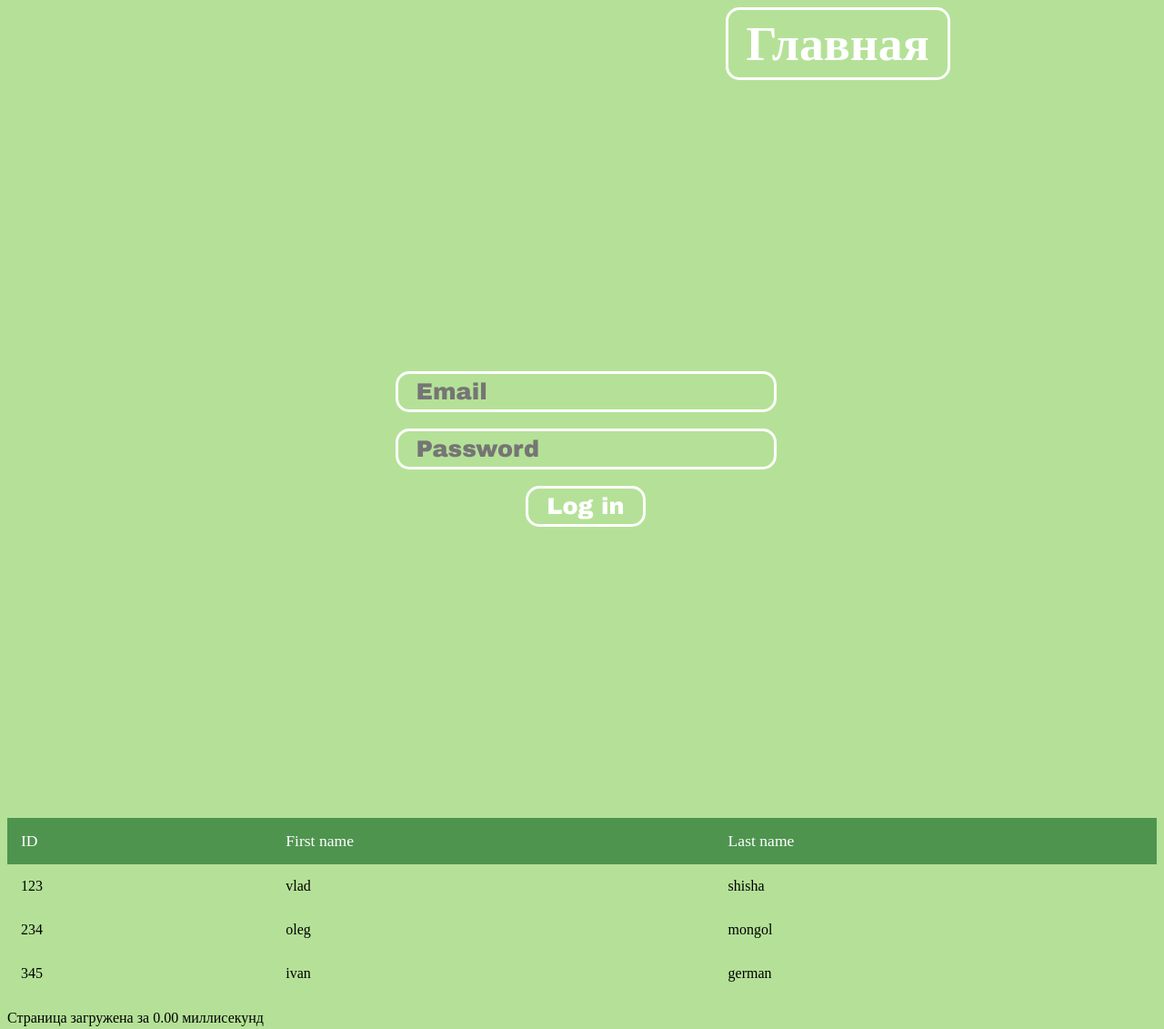
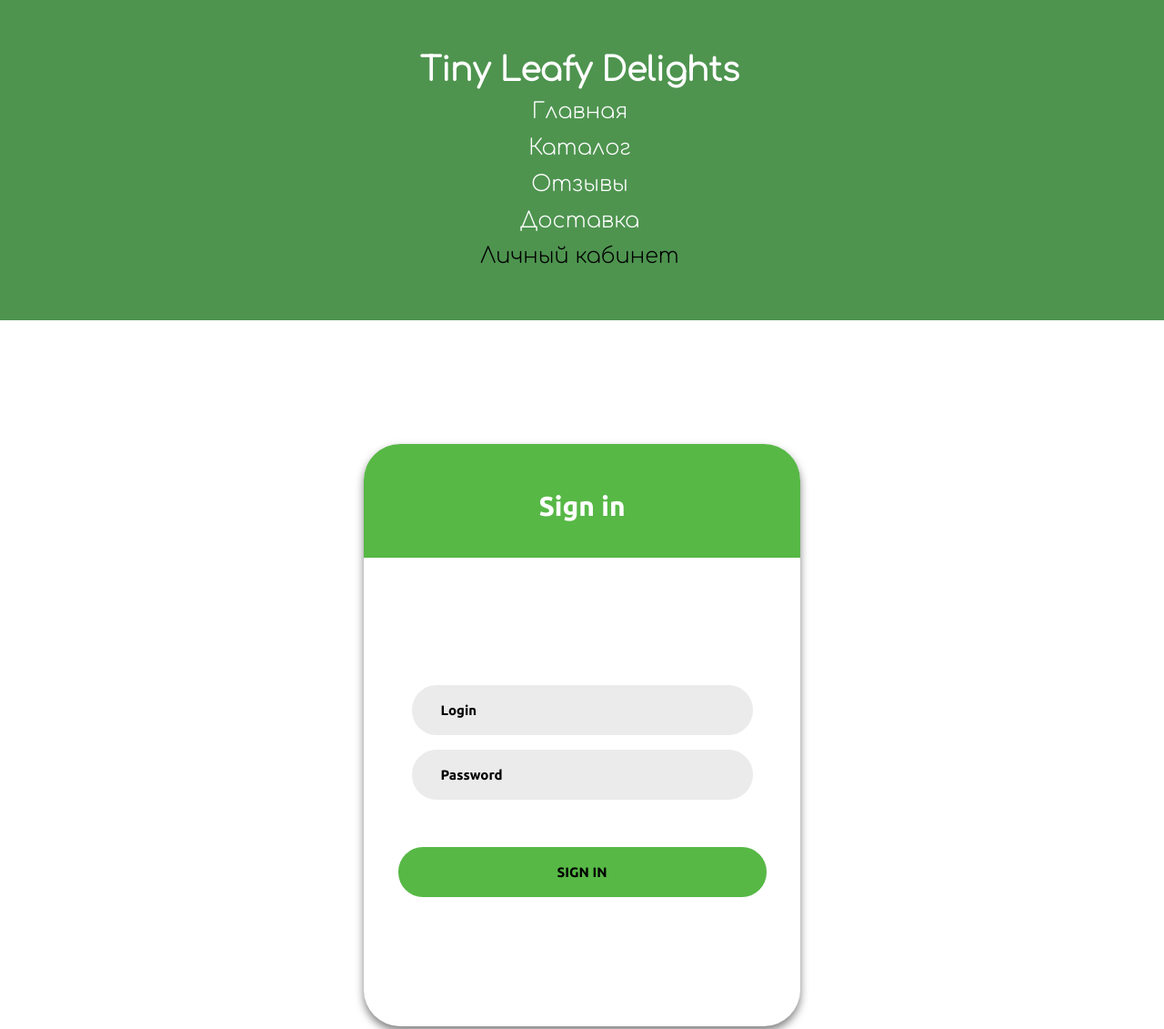
Before and after one commit to hurr1caneZ/TinyLeafyDelights, a plain HTML site: page registration.html in a window 1280 px wide. Shown: the top 1131 px of the page at 91% size. Drawn offline with Linux system fonts and the light colour scheme.

Commit message:
feat: registration

```diff
--- a/registration.css
+++ b/registration.css
@@ -1,93 +1,106 @@
-*{
-    background-color: #B4E197;
-}
+@import url('https://fonts.googleapis.com/css2?family=Ubuntu:ital,wght@0,300;0,400;0,500;0,700;1,300;1,400;1,500;1,700&display=swap');
 
-/*КНОПКИ*/
-
-.email-input{
-    display: inline-block;
-    color: white;
-    font-size: 160%;
-    font-weight: bold;
-    border-radius: 15px;
-    border: 3px solid white;
-    padding: 6px 20px;
-    overflow: hidden;
-    font-family: "Arial Black", serif;
-}
-
-.password-input{
-    display: inline-block;
-    color: white;
-    font-size: 160%;
-    font-weight: bold;
-    border-radius: 15px;
-    border: 3px solid white;
-    padding: 6px 20px;
-    overflow: hidden;
-    font-family: "Arial Black", serif;
-}
-
-.submit-login{
-    display: inline-block;
-    color: white;
-    font-size: 160%;
-    font-weight: bold;
-    border-radius: 15px;
-    border: 3px solid white;
-    padding: 6px 20px;
-    overflow: hidden;
-    font-family: "Arial Black", serif;
-}
-
-.redirect-to-main{
-    display: inline-block;
-    color: white;
-    font-size: 160%;
-    font-weight: bold;
-    border-radius: 15px;
-    border: 3px solid white;
-    padding: 6px 20px;
-    overflow: hidden;
-    font-family: "Arial Black", serif;
+* {
+    padding: 0;
+    margin: 0;
 }
 
 
-/*КОНТЕЙНЕРЫ*/
-
-.redirect-to-main-container{
-    font-size: 210%;
-    margin-left: 23.5em;
+.reg-container {
+    padding-top: 7em;
+    font-family: "Ubuntu", sans-serif;
+    font-weight: 700;
+    font-style: normal;
+    height: 100vh;
+    width: 100%;
+    display: flex;
+    align-items: center;
+    justify-content: center;
 }
 
-.registration-container{
-    margin: 0 auto;
-    width: 50%;
-    padding: 20em;
+.form-container {
+    position: relative;
+    box-shadow: 0 5px 10px 0 rgba(0, 0, 0, 0.5);
+    height: 80vh;
+    width: 30em;
+    display: flex;
+    align-items: center;
+    justify-content: center;
+    border-radius: 40px;
+}
+
+.sign-in {
+    font-size: 30px;
+    color: #fff;
+    line-height: 1.2;
     text-align: center;
+    display: block;
+    position: absolute;
+    width: 100%;
+    top: 0;
+    left: 0;
+    background-color: #57b846;
+    padding-top: 50px;
+    padding-bottom: 39px;
+    border-top-left-radius: 40px;
+    border-top-right-radius: 40px;
 }
 
 
-/*ХОВЕРЫ*/
-
-.redirect-to-main:hover{
-    background-color: #90B478;
-    box-shadow: 3px 3px black;
+.email, .password {
+    width: 25em;
+    font-size: 15px;
+    transition: all 0.3s ease-out;
 }
 
-#email:hover{
-    background-color: #90B478;
-    box-shadow: 3px 3px black;
+
+input {
+    font-family: "Ubuntu", sans-serif;
+    font-weight: 700;
+    font-style: normal;
+    display: block;
+    background-color: #ebebeb;;
+    border-radius: 27px;
+    height: 55px;
+    width: 25em;
+    font-size: 15px;
+    transition: all 0.3s ease-out;
+    padding-left: 2rem;
+    margin-top: 1rem;
+    outline: none;
+    border: none;
 }
 
-#password:hover{
-    background-color: #90B478;
-    box-shadow: 3px 3px black;
+input:focus {
+    width: 26em;
+    margin-left: -0.5em;
 }
 
-#submit:hover{
-    background-color: #90B478;
-    box-shadow: 3px 3px black;
+.sign-button {
+    margin-top: 20em;
+    font-family: "Ubuntu", serif;
+    font-weight: 700;
+    text-transform: uppercase;
+    background-color: #57b846;
+    border-radius: 27px;
+    height: 55px;
+    width: 27em;
+    font-size: 15px;
+    transition: all 0.3s ease-out;
+    border: none;
+    position: absolute;
+}
+
+.sign-button:hover{
+    background-color: #1b3815;
+}
+
+
+input::placeholder {
+    font-family: "Ubuntu", sans-serif;
+    font-weight: 700;
+    font-style: normal;
+    color: #000;
 }
 
 /*ТАБЛИЦА*/
@@ -123,25 +136,3 @@ thead, tbody, .grid-table-tr {
     font-size: 1.1rem;
     color: white;
 }
-
-/* ДРУГИЕ РАЗРЕШЕНИЯ */
-
-@media(max-width: 414px){
-    .registration-container{
-        margin-top: 20em;
-        width: 70%;
-        padding: 10px;
-    }
-
-    .email-input, .password-input{
-        height: 10vw;
-        width: 50vw;
-    }
-}
-
-video {
-    width: 100vw;
-    height: 100vh;
-    object-fit: cover;
-    display: none;
-}
--- a/registration.html
+++ b/registration.html
@@ -6,35 +6,43 @@
           content="width=device-width, user-scalable=no, initial-scale=1.0, maximum-scale=1.0, minimum-scale=1.0">
     <meta http-equiv="X-UA-Compatible" content="ie=edge">
     <link rel="stylesheet" href="registration.css">
-
+    <link rel="stylesheet" href="main.css">
     <title>Registration</title>
     <script src="script.js"></script>
+    <script src="registration.js"></script>
 </head>
+<body>
+
+<header>
+    <nav>
+        <ul class="nav-bar">
+            <li class="nav-list"><a class="nav-buttons" href="index.html">Tiny Leafy Delights</a></li>
+            <li class="nav-list"><a class="nav-buttons" href="index.html">Главная</a></li>
+            <li class="nav-list"><a class="nav-buttons" href="#">Каталог</a></li>
+            <li class="nav-list"><a class="nav-buttons" href="feedbacks.html">Отзывы</a></li>
+            <li class="nav-list"><a class="nav-buttons" href="#">Доставка</a></li>
+            <li class="nav-list"><a class="nav-buttons" href="">Личный кабинет</a></li>
+        </ul>
+    </nav>
+</header>
+
+<main>
+    <div class="reg-container">
+        <div class="form-container">
+            <form>
+                <span class="sign-in">Sign in</span>
+                <label for="email"></label>
+                <input type="email" placeholder="Login" class="email" id="email">
+                <label for="password"></label>
+                <input type="password" placeholder="Password" class="password" id="password">
+            </form>
+            <button type="submit" class="sign-button">Sign in</button>
+        </div>
+    </div>
+</main>
 
 
-
-<div class="redirect-to-main-container">
-    <button class="redirect-to-main" onclick="document.location='index.html'">Главная</button>
-</div>
-
-<div class="registration-container">
-    <form id="registration-form" onsubmit="mockFetch(); return false;">
-        <div class="form-group-email">
-            <label for="email"></label>
-            <input type="email" class="email-input" id="email" name="email" required placeholder="Email">
-        </div>
-        <br>
-        <div class="form-group-password">
-            <label for="password"></label>
-            <input type="password" id="password" class="password-input" name="password" placeholder="Password">
-        </div>
-        <br>
-        <button type="submit" id="submit" class="submit-login" onclick="mockFetch()">Log in</button>
-
-    </form>
-
-</div>
-
+<footer>
     <table id="grid-table">
         <thead>
         <tr class="grid-table-tr">
@@ -61,11 +69,7 @@
         </tr>
         </tbody>
     </table>
-
-<p id="loading-info"></p>
-<body>
-
+    <p id="loading-info"></p>
+</footer>
 </body>
 </html>
-
-<!--TODO: gap от margin отличие, grid табличку на флексах сделать, рассказать reapeat auto fill min max grid template columns в grid-kaif-->
--- /dev/null
+++ b/registration.js
@@ -0,0 +1,30 @@
+document.addEventListener('DOMContentLoaded', function () {
+    const email = document.querySelector('.email')
+    email.addEventListener('focus', function () {
+        email.style.width = '26em';
+    });
+
+    email.addEventListener('blur', function () {
+        email.style.width = '25em';
+    });
+});
+
+document.addEventListener('DOMContentLoaded', function () {
+    const password = document.querySelector('.password')
+    password.addEventListener('focus', function () {
+        password.style.width = '26em';
+    });
+
+    password.addEventListener('blur', function () {
+        password.style.width = '25em';
+    });
+});
+
+
+
+document.addEventListener('DOMContentLoaded', function () {
+   const button = document.querySelector('.sign-button');
+   button.addEventListener('click', function (){
+      console.log('кнопку нажали');
+   });
+});
--- a/script.js
+++ b/script.js
@@ -10,11 +10,11 @@ function measurePageLoadTime() {
 }
 
 window.addEventListener("load", measurePageLoadTime);
-document.addEventListener("DOMContentLoaded", function() {console.log(1)
+document.addEventListener("DOMContentLoaded", function () {
     let navbar = document.querySelector('.nav-bar').children;
     for (let i = 0; i < navbar.length; i++) {
         if (document.location["href"] === navbar[i].children[0].href) {
-           navbar[i].children[0].classList.add('active-state');
+            navbar[i].children[0].classList.add('active-state');
         }
     }
 });
```
Also changed, not shown: feedbacks.html (+6 -6 lines), index.html (+1 -4 lines), main.css (+48 -58 lines).
